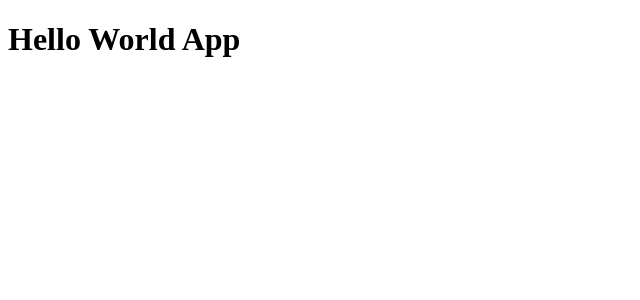
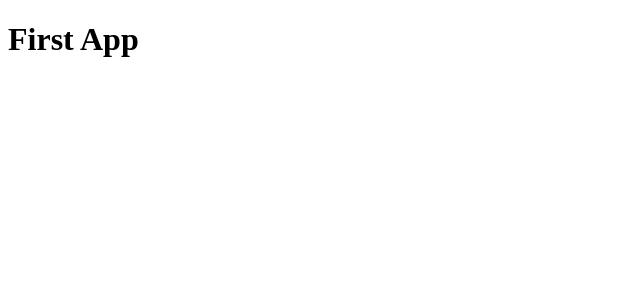
Before and after one commit to yeyofoster/Curso-React, a React (Vite) app in the folder Seccion 4 - Primeros pasos en React/03-counter-app-vite/: page / in a window 1280 px wide. Shown: the top 300 px of the page, without its empty margins (0-640 px from the left). Built offline with nearby package versions, Linux system fonts and the light colour scheme.

Commit message:
V37 - Tarea - Crear un nuevo componente

```diff
--- /dev/null
+++ b/Seccion 4 - Primeros pasos en React/03-counter-app-vite/src/FirstApp.jsx
@@ -0,0 +1,7 @@
+import React from 'react'
+
+export const FirstApp = () => {
+  return (
+    <h1>First App</h1>
+  )
+};
--- a/Seccion 4 - Primeros pasos en React/03-counter-app-vite/src/main.jsx
+++ b/Seccion 4 - Primeros pasos en React/03-counter-app-vite/src/main.jsx
@@ -1,9 +1,10 @@
 import React from 'react';
 import ReactDOM from 'react-dom/client';
-import { HelloWorldApp } from './HelloWorldApp';
+// import { HelloWorldApp } from './HelloWorldApp';
+import { FirstApp } from './FirstApp';
 
 ReactDOM.createRoot(document.getElementById('root')).render(
     <React.StrictMode>
-        <HelloWorldApp />
+        <FirstApp />
     </React.StrictMode>
 );
```
